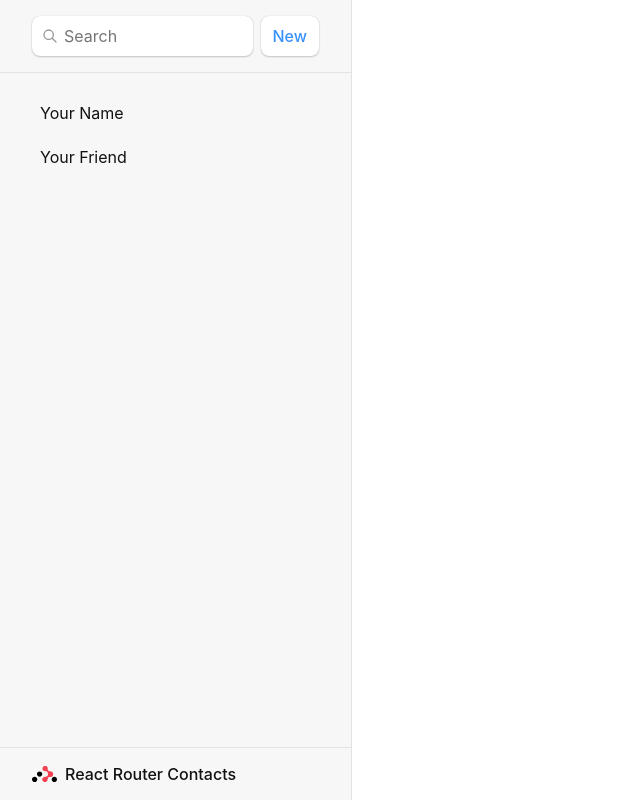
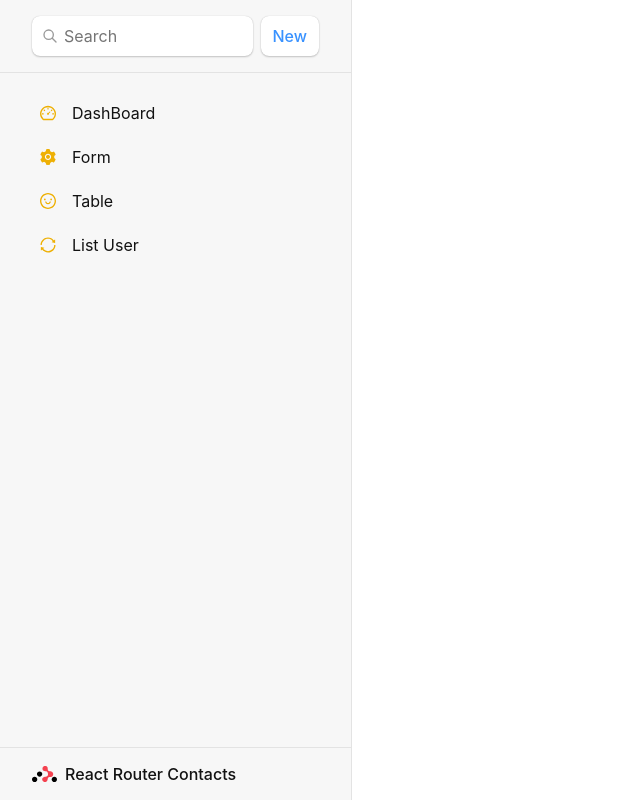
Before and after one commit to vuvantienhd96/simple35, a React (Vite) app: page / in a window 1280 px wide. Shown: the whole page, without its empty margins (0-640 px from the left). Built offline with nearby package versions, Linux system fonts and the light colour scheme.

Commit message:
add icon antd

```diff
--- a/package.json
+++ b/package.json
@@ -10,6 +10,8 @@
     "preview": "vite preview"
   },
   "dependencies": {
+    "@ant-design/icons": "^5.2.6",
+    "antd": "^5.9.4",
     "localforage": "^1.10.0",
     "match-sorter": "^6.3.1",
     "react": "^18.2.0",
--- /dev/null
+++ b/src/error-page.jsx
@@ -0,0 +1,16 @@
+import { useRouteError } from "react-router-dom";
+
+export default function ErrorPage() {
+  const error = useRouteError();
+  console.error(error);
+
+  return (
+    <div id="error-page">
+      <h1>Oops!</h1>
+      <p>Sorry, an unexpected error has occurred.</p>
+      <p>
+        <i>{error.statusText || error.message}</i>
+      </p>
+    </div>
+  );
+}
--- a/src/index.css
+++ b/src/index.css
@@ -214,7 +214,7 @@
 #sidebar nav a {
   display: flex;
   align-items: center;
-  justify-content: space-between;
+  /* justify-content: space-between; */
   overflow: hidden;
 
   white-space: pre;
--- a/src/main.jsx
+++ b/src/main.jsx
@@ -7,11 +7,13 @@
   RouterProvider,
 } from "react-router-dom";
 import Root from './routes/root.jsx';
+import ErrorPage from './error-page.jsx';
 
 const router = createBrowserRouter([
   {
     path: "/",
     element: <Root />,
+    errorElement: <ErrorPage />,
   },
   {
     path: "/home",
--- a/src/routes/root.jsx
+++ b/src/routes/root.jsx
@@ -1,3 +1,10 @@
+import {
+    SettingFilled,
+    SmileOutlined,
+    SyncOutlined,
+    DashboardOutlined
+  } from '@ant-design/icons';
+
 export default function Root() {
     return (
       <>
@@ -29,10 +36,16 @@
           <nav>
             <ul>
               <li>
-                <a href={`/contacts/1`}>Your Name</a>
+                <a href={`/contacts/1`}> <DashboardOutlined />DashBoard</a>
               </li>
               <li>
-                <a href={`/contacts/2`}>Your Friend</a>
+                <a href={`/contacts/2`}><SettingFilled />Form</a>
+              </li>
+              <li>
+                <a href={`/contacts/2`}><SmileOutlined />Table</a>
+              </li>
+              <li>
+                <a href={`/contacts/2`}><SyncOutlined />List User</a>
               </li>
             </ul>
           </nav>
```
Also changed, not shown: 1 other file (tests, documents, lock files or other folders).
